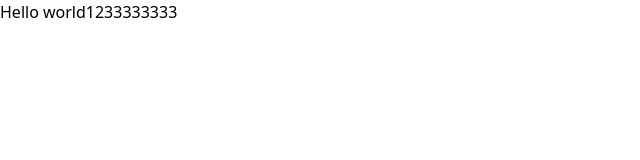
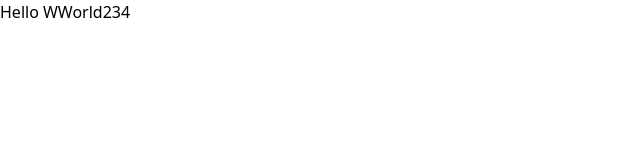
Before and after one commit to baibhav007/nextShareUrl, a Next.js app: page / in a window 1280 px wide. Shown: the top 160 px of the page, without its empty margins (0-640 px from the left). Built offline with nearby package versions, Linux system fonts and the light colour scheme.

Commit message:
changes in the code

```diff
--- a/src/app/[offerId]/page.js
+++ b/src/app/[offerId]/page.js
@@ -42,7 +42,7 @@ export async function generateMetadata({ params }) {
   openGraph: {
     title: offer?.business_name || "Exclusive Deal",
     description: offer?.description || "Amazing deal available now!",
-    images:  offer?.description || "/loyaltty.png" ,
+    images:  offer?.deal_picture_url || "/loyaltty.png" ,
     url: `https://next-share-url.vercel.app/${params?.offerId || ""}`, // Ensure offerId is defined
     type: "website",
   },
--- a/src/app/page.js
+++ b/src/app/page.js
@@ -1,6 +1,6 @@
 
 export default function Home() {
   return (
-    <h1>Hello world1233333333</h1>
+    <h1>Hello WWorld234</h1>
   );
 }
```
